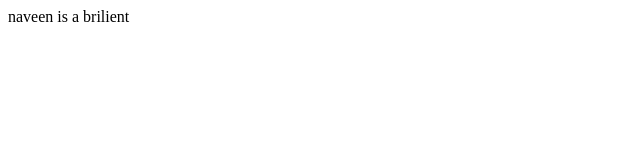
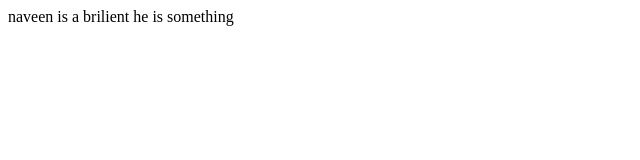
Before and after one commit to ultraNaveen894/new, a plain HTML site: page index.html in a window 1280 px wide. Shown: the whole page, without its empty margins (0-640 px from the left). Drawn offline with Linux system fonts and the light colour scheme.

Commit message:
hhhhhhhhhhh

```diff
--- a/index.html
+++ b/index.html
@@ -7,6 +7,6 @@
     <title>Document</title>
 </head>
 <body>
-    naveen is a brilient
+    naveen is a brilient he is something
 </body>
 </html>
```
